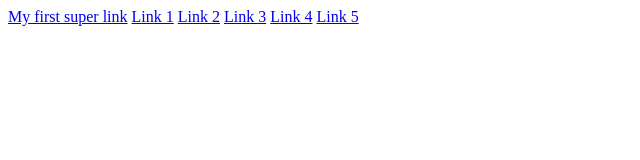
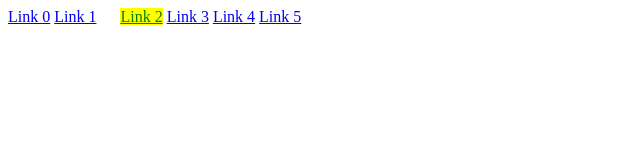
Before and after one commit to pchojnowska/JS-Basics, a plain HTML site: page index.html in a window 1280 px wide. Shown: the whole page, without its empty margins (0-640 px from the left). Drawn offline with Linux system fonts and the light colour scheme.

Commit message:
JS for Beginners - Lesson 36

```diff
--- a/index.html
+++ b/index.html
@@ -6,8 +6,8 @@
 </head>
 <body>
   <a href="#" id="first-link">Link 0</a>
-  <a href="#">Link 1</a>
-  <a href="#">Link 2</a>
+  <a href="#" id="test" class="ninja">Link 1</a>
+  <a href="#" id="third-link">Link 2</a>
   <a href="#">Link 3</a>
   <a href="#">Link 4</a>
   <a href="#">Link 5</a>
--- a/test.js
+++ b/test.js
@@ -1,5 +1,18 @@
 /* var myBody = document.getElementsByTagName("body");
 myBody[0].innerHTML = "<p>I'm a paragraph</p>"; */
 
-var firstLinkText = document.getElementById("first-link");
-firstLinkText.textContent = "My first super link";
+/* var firstLinkText = document.getElementById("first-link");
+firstLinkText.textContent = "My first super link"; */
+
+var link = document.getElementById("test");
+link.setAttribute("class", "toyota");
+link.setAttribute("alt", "This is a link");
+link.className = "ninja";
+
+
+var styledLink = document.getElementById("third-link");
+styledLink.setAttribute("style", "position: relative; left: 10px;");
+
+styledLink.style.margin = "10px";
+styledLink.style.color = "green";
+styledLink.style.backgroundColor = "yellow";
```
